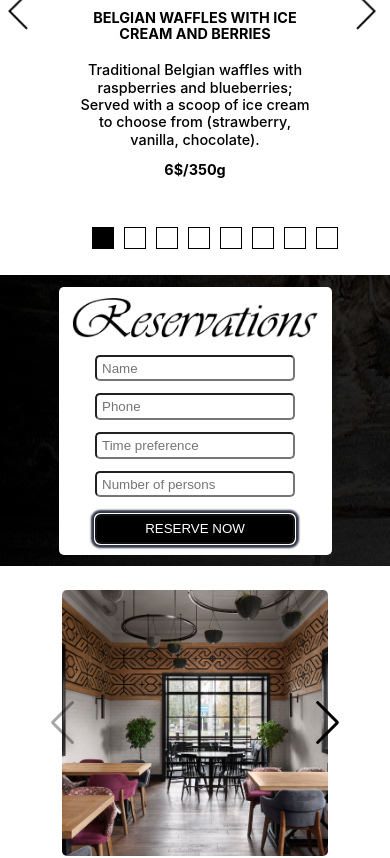
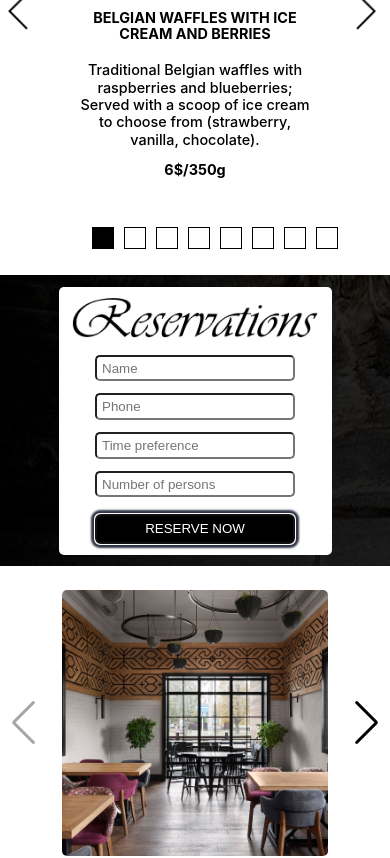
Before and after one commit to ninaTorgunakova/restaurant-project, a React (Create React App) app: page / in a window 390 px wide. Shown: the part 1101-1959 px from the top of the page. Built offline with nearby package versions, Linux system fonts and the light colour scheme.

Commit message:
Fix arrows in gallery

```diff
--- a/src/Gallery/Gallery.scss
+++ b/src/Gallery/Gallery.scss
@@ -1,6 +1,9 @@
 .gallery-block {
   width: 80%;
   margin: auto;
+  @media screen and (max-width: 650px) {
+    width: 100%;
+  }
 }
 
 .swiper {
```
